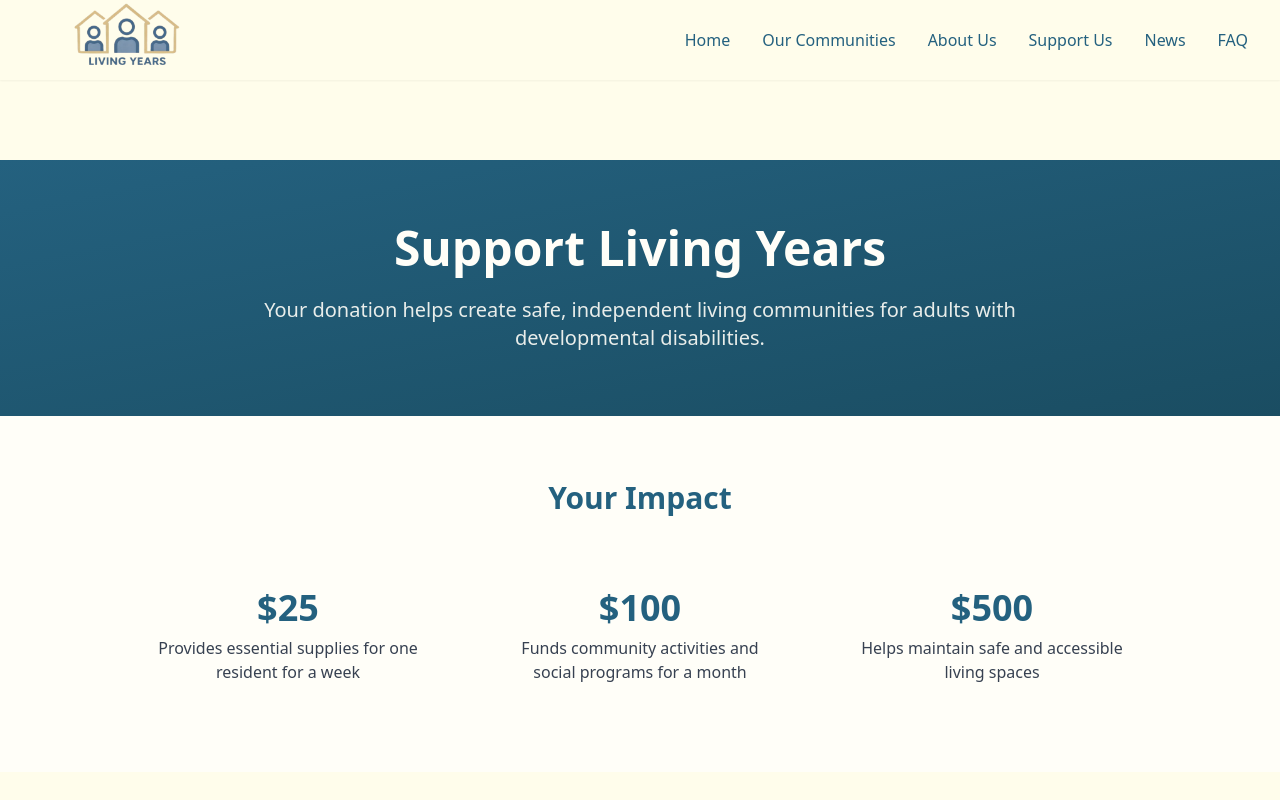
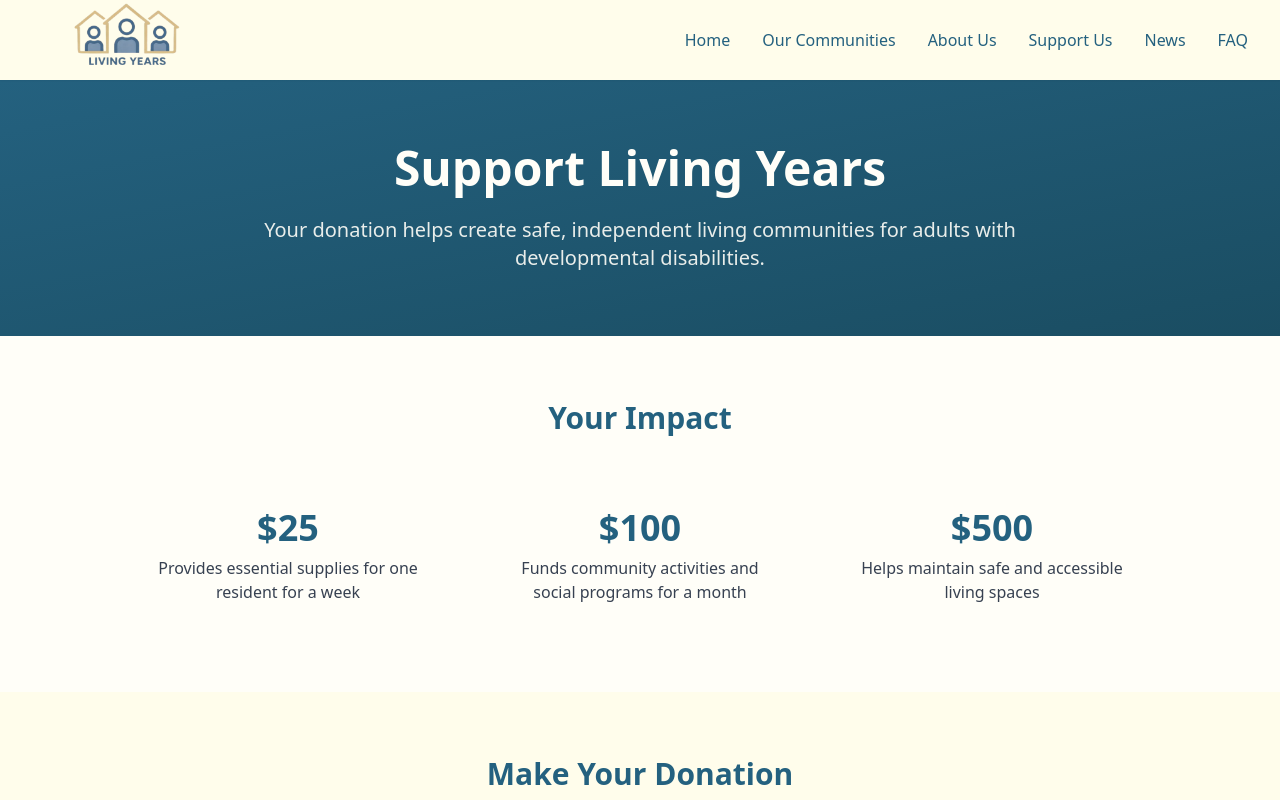
Before and after one commit to auzzie13/living-years-website, a React (Create React App) app: page /donate in a window 1280 px wide. Shown: the top 800 px of the page. Built offline with nearby package versions, Linux system fonts and the light colour scheme.

Commit message:
removed padding on donate

```diff
--- a/src/pages/DonatePage.jsx
+++ b/src/pages/DonatePage.jsx
@@ -25,7 +25,7 @@ const DonatePage = () => {
   };
 
   return (
-    <div className="pt-20">
+    <div>
       {/* Hero Section */}
       <section className="bg-gradient-to-br from-living-blue to-[#1a4d62] text-living-white py-16">
         <div className="max-w-4xl mx-auto px-4 sm:px-6 lg:px-8 text-center">
```
